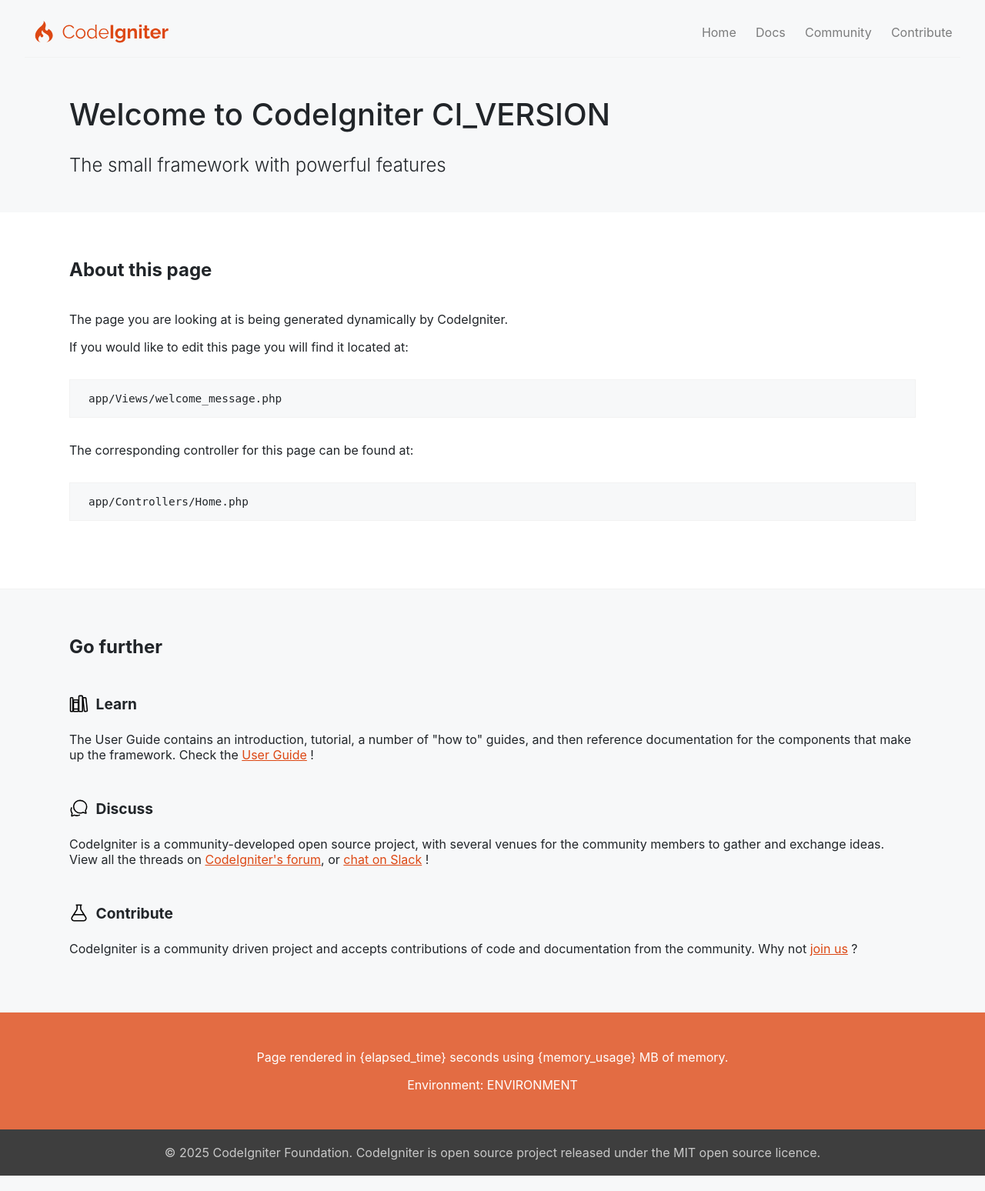
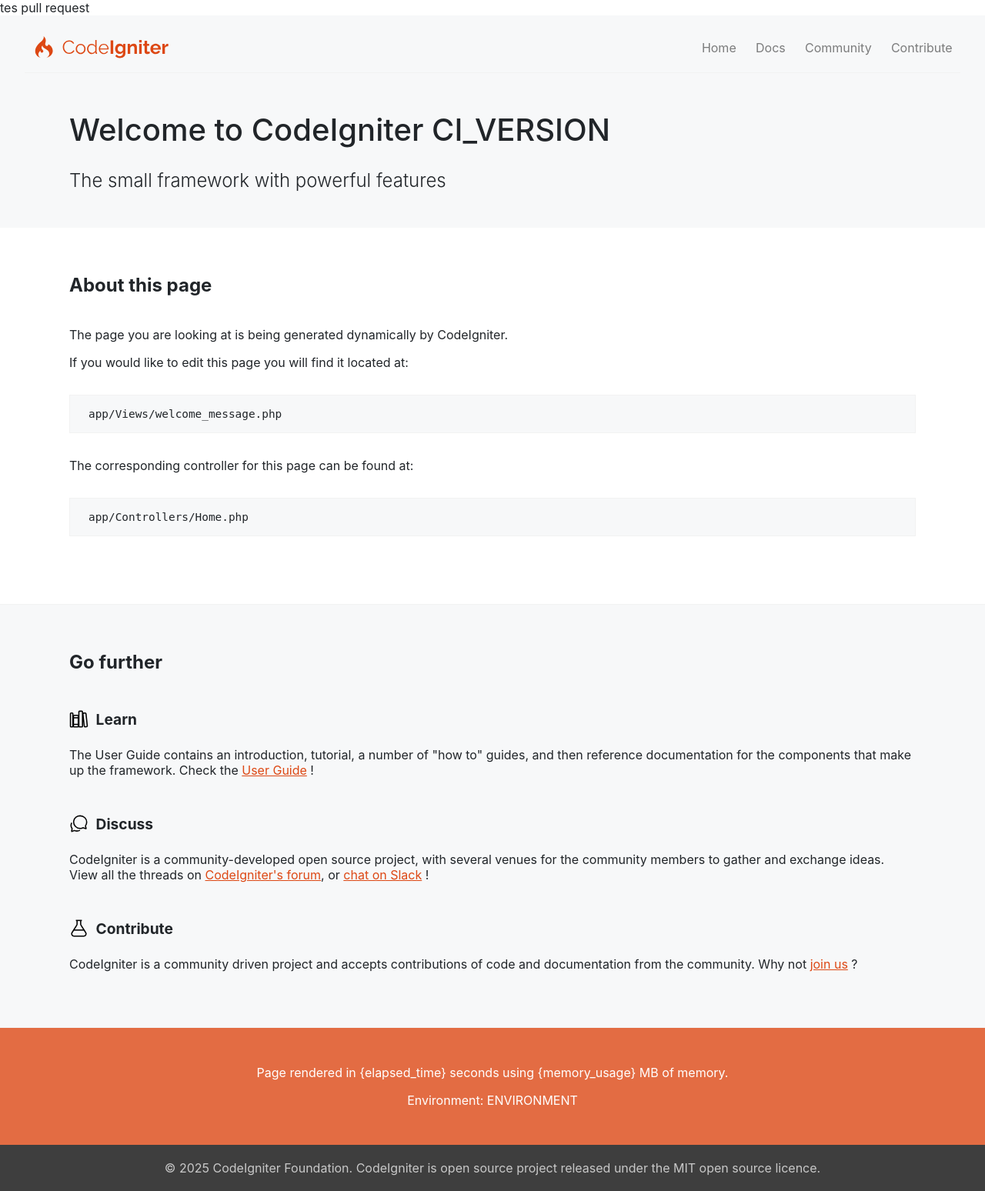
Before and after one commit to IKadekNaryasa/MNT-TOOLS, a CodeIgniter 4 app: the page made by app/Views/hello.php in a window 1280 px wide. Shown: the whole page at 77% size. Run offline with PHP 8.4 and a stand-in for CodeIgniter, Linux system fonts and the light colour scheme; the template is opened without the code that fills it, so the values that code supplies are empty; some libraries are stand-ins or nearby versions.

Commit message:
tes pull

```diff
--- a/app/Views/hello.php
+++ b/app/Views/hello.php
@@ -1,5 +1,6 @@
 <!DOCTYPE html>
 <html lang="en">
+tes pull request
 
 <head>
     <meta charset="UTF-8">
```
